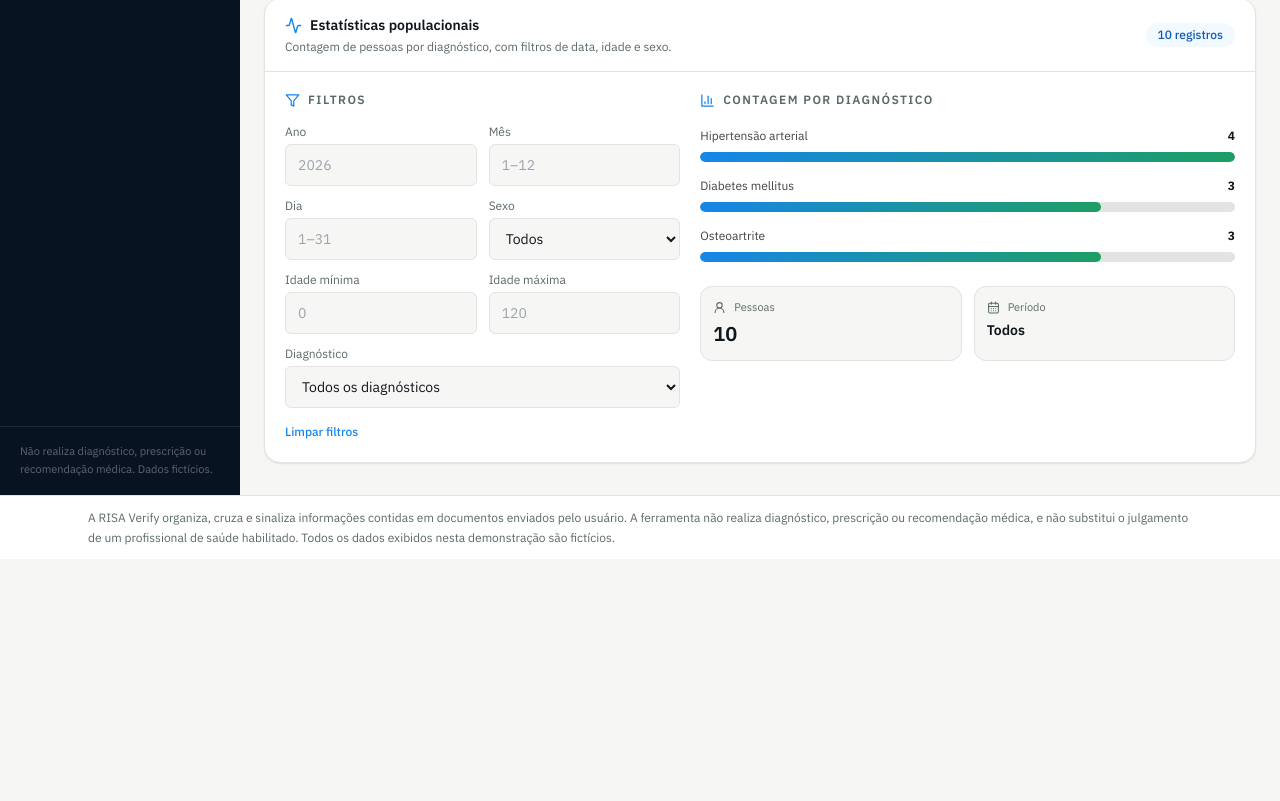
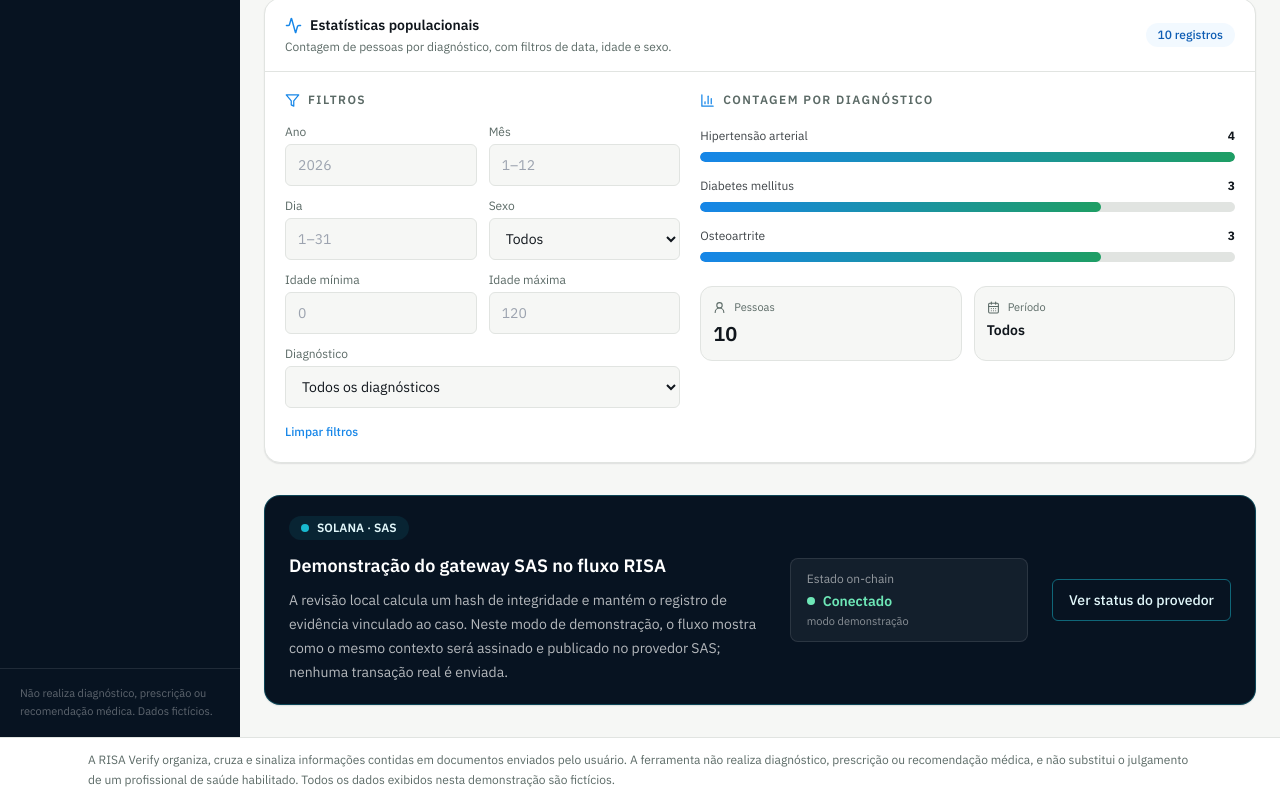
Before and after one commit to IsnaiaeAfonso/https-github.com-isnaiailza-risa-verify, a Next.js app: page /dashboard in a window 1280 px wide. Shown: the part 909-1710 px from the top of the page. Before the commit the page ends 1468 px from the top, so only its background shows below. Built offline with nearby package versions, Linux system fonts and the light colour scheme.

Commit message:
Show SAS on-chain status as connected in a horizontal footer strip

```diff
--- a/app/dashboard/page.tsx
+++ b/app/dashboard/page.tsx
@@ -344,41 +344,41 @@ export default function DashboardPage() {
                       </div>
                     </div>
                   </div>
+                </div>
+              </div>
+            </div>
+          )}
 
-                  <section aria-labelledby="solana-attestation-heading" className="overflow-hidden rounded-2xl border border-teal/30 bg-navy-dark text-white shadow-card">
-                    <div className="grid gap-5 p-5 md:grid-cols-[1fr_auto] md:items-center md:p-6">
+          <section aria-labelledby="solana-attestation-heading" className="mt-8 overflow-hidden rounded-2xl border border-teal/30 bg-navy-dark text-white shadow-card">
+            <div className="grid gap-4 p-5 lg:grid-cols-[minmax(0,1.6fr)_minmax(0,0.8fr)_auto] lg:items-center lg:gap-6 lg:px-6 lg:py-5">
               <div>
                 <div className="flex flex-wrap items-center gap-3">
                   <span className="inline-flex items-center gap-2 rounded-full bg-teal/10 px-3 py-1 text-xs font-semibold text-teal-light">
                     <span className="h-2 w-2 rounded-full bg-teal" /> SOLANA · SAS
                   </span>
-                          <span className="rounded-full border border-emerald/40 bg-emerald/10 px-3 py-1 text-xs font-medium text-emerald-200">Conectado · demonstração</span>
+                  <h2 id="solana-attestation-heading" className="text-lg font-semibold">Demonstração do gateway SAS no fluxo RISA</h2>
                 </div>
-                        <h2 id="solana-attestation-heading" className="mt-3 text-xl font-semibold">Demonstração do gateway SAS no fluxo RISA</h2>
-                        <p className="mt-2 max-w-3xl text-sm leading-6 text-white/70">
-                          A revisão local calcula um hash de integridade para rastreio interno e mantém o registro de evidência vinculado ao caso. Este estado é demonstrativo: nenhuma atestação ou transação on-chain foi enviada. Com a integração configurada, o mesmo contexto poderá ser assinado e publicado no provedor SAS da cadeia selecionada.
+                <p className="mt-2 text-sm leading-6 text-white/70">
+                  A revisão local calcula um hash de integridade e mantém o registro de evidência vinculado ao caso. Neste modo de demonstração, o fluxo mostra como o mesmo contexto será assinado e publicado no provedor SAS; nenhuma transação real é enviada.
                 </p>
               </div>
-                      <div className="flex flex-col gap-2 md:min-w-64">
               <div className="rounded-lg border border-white/10 bg-white/5 px-4 py-3">
                 <div className="text-xs text-white/55">Estado on-chain</div>
-                          <div className="mt-1 text-sm font-semibold text-emerald-300">Simulado · sem transação on-chain</div>
+                <div className="mt-1 flex items-center gap-2 text-sm font-semibold text-emerald-300">
+                  <span className="h-2 w-2 rounded-full bg-emerald-300" /> Conectado
+                </div>
+                <div className="mt-0.5 text-[11px] text-white/50">modo demonstração</div>
               </div>
               <a
                 href="https://github.com/solana-foundation/solana-attestation-service"
                 target="_blank"
                 rel="noreferrer"
-                          className="inline-flex items-center justify-center rounded-md border border-teal/50 px-4 py-2.5 text-sm font-medium text-teal-light hover:bg-teal/10"
+                className="inline-flex items-center justify-center whitespace-nowrap rounded-md border border-teal/50 px-4 py-2.5 text-sm font-medium text-teal-light hover:bg-teal/10"
               >
                 Ver status do provedor
               </a>
             </div>
-                    </div>
           </section>
-                </div>
-              </div>
-            </div>
-          )}
         </div>
       </main>
     </AppShell>
```
Lines whose indentation alone changed are shown as unchanged.
